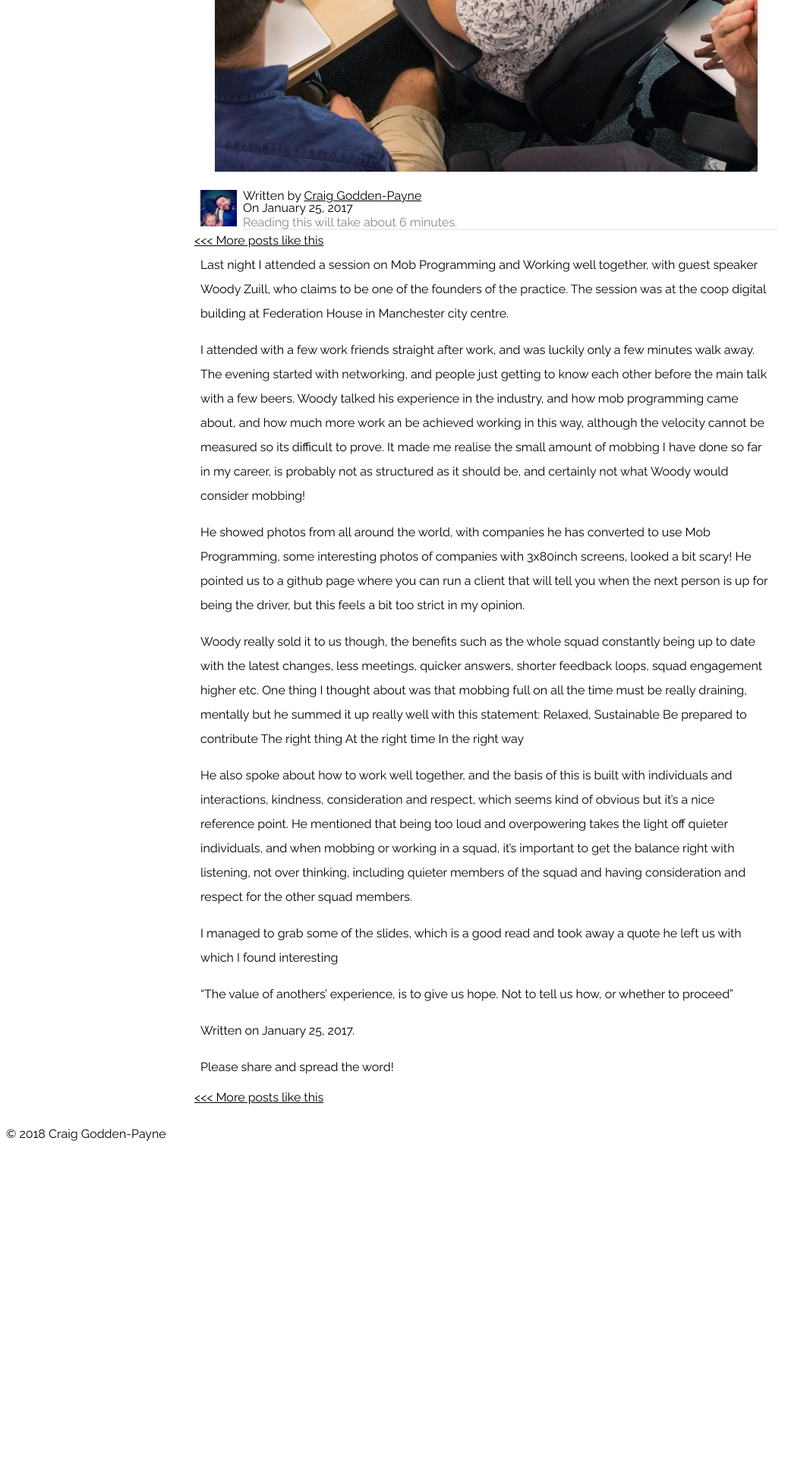
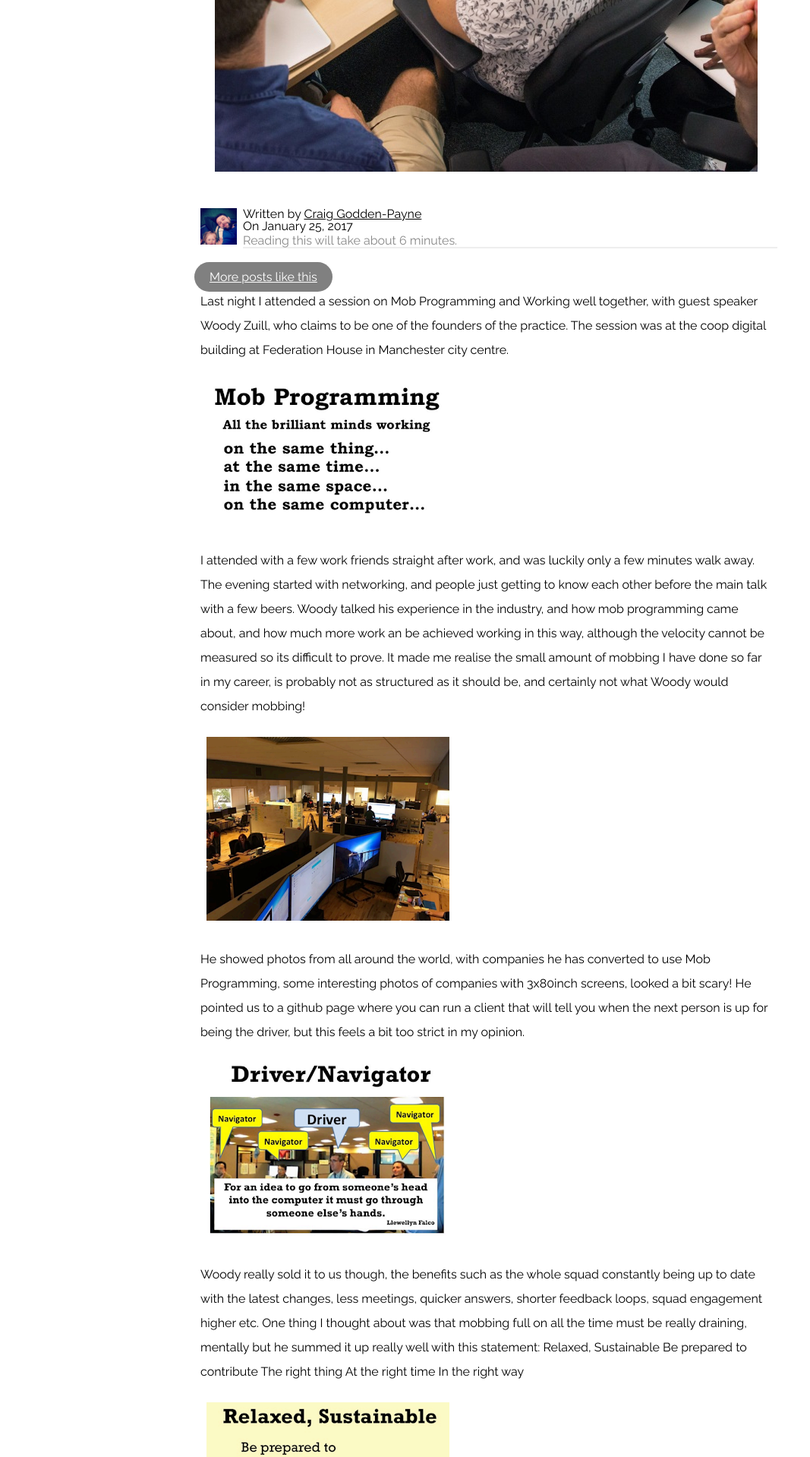
Before and after one commit to androidwiltron/craiggoddenpayne.github.io, a Jekyll site: the page built from _posts/2017-1-25-Mob-Programming.md, in a window 1280 px wide. Shown: the part 570-2488 px from the top of the page at 76% size, without its empty margins (0-1067 px from the left). Built offline with Jekyll 4.4.1, drawn with Linux system fonts in a browser that asks for light colours; comment, search, counter and statistics services are not loaded; a style sheet for code colours, icons or effects is not loaded; before the commit the page ends 2087 px from its top, so only the background shows below that; some of the changed text lies outside the part shown.

Commit message:
Fixed posts causing content to extend weirdly and fixed disqus on mobile

```diff
--- a/_includes/disqus.html
+++ b/_includes/disqus.html
@@ -1,3 +1,4 @@
+<div style="margin-top:1rem!important;">
 <div id="disqus_thread"></div>
 <script>
 (function() { // DON'T EDIT BELOW THIS LINE
@@ -8,3 +9,4 @@
 })();
 </script>
 <noscript>Please enable JavaScript to view the <a href="https://disqus.com/?ref_noscript">comments powered by Disqus.</a></noscript>
+</div>
--- a/_includes/styles.html
+++ b/_includes/styles.html
@@ -22,12 +22,18 @@
   border-bottom-width:1px;
   font-size:small;
 }
+.morelikethis {
+  -webkit-border-radius: 28;
+  -moz-border-radius: 28;
+  border-radius: 28px;
+  color: #ffffff;
+  background: grey;
+  padding: 10px 20px 10px 20px;
+}
 
-
-  /* hide weird disquss tracking area*/
-  [data-tracking-area='layout'] {
-    display:none;
-  }
+.morelikethis:hover {
+  background: #3cb0fd;
+}
 
 
   /*prism mobile ajustments*/
@@ -101,6 +107,7 @@
   }
   .oss-widget-interface{
     display:block;
+    margin-bottom:1.5rem;
   }
 
   .img-center {
--- a/_layouts/post.html
+++ b/_layouts/post.html
@@ -10,7 +10,8 @@
 
 .flexbox-container{
 	display: flex;
-	width: 100%;
+  width: 100%;
+  margin-bottom:1.5rem;
 }
 
 .sidebar {
@@ -87,7 +88,7 @@
       </div>
     </div>
     <div>
-      <a href="http://craig.goddenpayne.co.uk"><<< More posts like this</a>
+      <a class="morelikethis" href="http://craig.goddenpayne.co.uk">More posts like this</a>
     </div>
     <div class="entry">
       {{ content }}
@@ -96,8 +97,8 @@
       <p>Written on {{ page.date | date: "%B %e, %Y" }}.</p>
       <p>Please share and spread the word!</p>
       <div class='oss-widget-interface'></div>
-      <a href="http://craig.goddenpayne.co.uk"><<< More posts like this</a>
+      <a class="morelikethis" href="http://craig.goddenpayne.co.uk">More posts like this</a>
     </div>
+    {% include disqus.html %}
   </div>
-  {% include disqus.html %}
 </article>
--- a/_posts/2017-1-25-Mob-Programming.md
+++ b/_posts/2017-1-25-Mob-Programming.md
@@ -7,17 +7,17 @@
 
 Last night I attended a session on Mob Programming and Working well together, with guest speaker Woody Zuill, who claims to be one of the founders of the practice. The session was at the coop digital building at Federation House in Manchester city centre.
 
-
+![DriverNavigator](/assets/img/2017-1-25-Mob-Programming/2.PNG)
 
 I attended with a few work friends straight after work, and was luckily only a few minutes walk away.
 The evening started with networking, and people just getting to know each other before the main talk with a few beers. Woody talked his experience in the industry, and how mob programming came about, and how much more work  an be achieved working in this way, although the velocity cannot be measured so its difficult to prove. It made me realise the small amount of mobbing I have done so far in my career, is probably not as structured as it should be, and certainly not what Woody would consider mobbing!
 
-
+![DriverNavigator](/assets/img/2017-1-25-Mob-Programming/3.PNG)
 
 He showed photos from all around the world, with companies he has converted to use Mob Programming, some interesting photos of companies with 3x80inch screens, looked a bit scary!
 He pointed us to a github page where you can run a client that will tell you when the next person is up for being the driver, but this feels a bit too strict in my opinion.
 
-
+![DriverNavigator](/assets/img/2017-1-25-Mob-Programming/4.PNG)
 
 Woody really sold it to us though, the benefits such as the whole squad constantly being up to date with the latest changes, less meetings, quicker answers, shorter feedback loops, squad engagement higher etc. One thing I thought about was that mobbing full on all the time must be really draining, mentally but he summed it up really well with this statement:
 Relaxed, Sustainable
@@ -26,9 +26,14 @@
 At the right time
 In the right way
 
+![DriverNavigator](/assets/img/2017-1-25-Mob-Programming/5.PNG)
 
 He also spoke about how to work well together, and the basis of this is built with individuals and interactions, kindness, consideration and respect, which seems kind of obvious but it's a nice reference point. He mentioned that being too loud and overpowering takes the light off quieter individuals, and when mobbing or working in a squad, it's important to get the balance right with listening, not over thinking, including quieter members of the squad and having consideration and respect for the other squad members.
 
 I managed to grab some of the slides, which is a good read and took away a quote he left us with which I found interesting
 
+![DriverNavigator](/assets/img/2017-1-25-Mob-Programming/6.PNG)
+
 "The value of anothers' experience, is to give us hope. Not to tell us how, or whether to proceed"
+
+[link to slides](/assets/pdfs/MobProgramming_WoodyZuill.pdf)
```
Also changed, not shown: _posts/2016-1-3-upgrading-to-oxygenos.md (+2 -2 lines), _posts/2016-1-4-specflow-run-transforms.md (+2 -1 lines), assets/img/2017-1-25-Mob-Programming/2.PNG (added), assets/img/2017-1-25-Mob-Programming/3.PNG (added), assets/img/2017-1-25-Mob-Programming/4.PNG (added), assets/img/2017-1-25-Mob-Programming/5.PNG (added), assets/img/2017-1-25-Mob-Programming/6.PNG (added), 1 other file.
